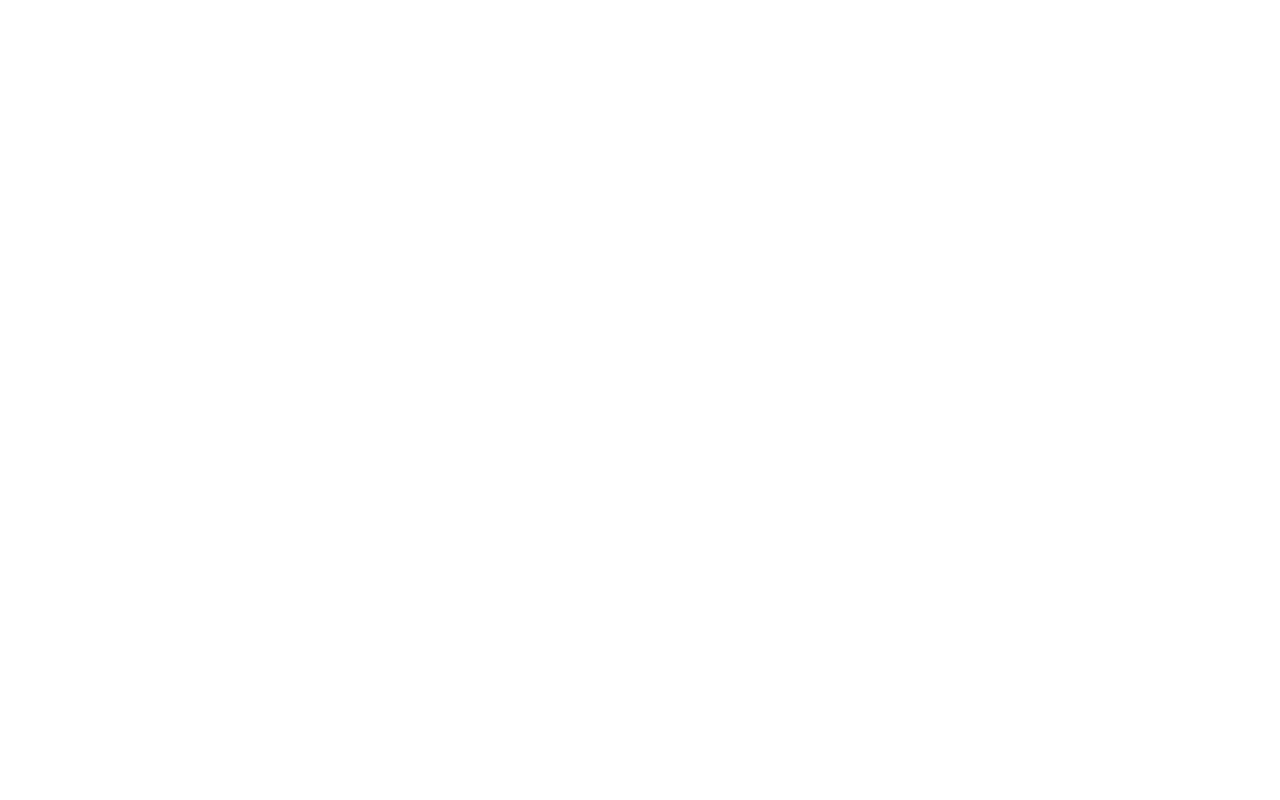
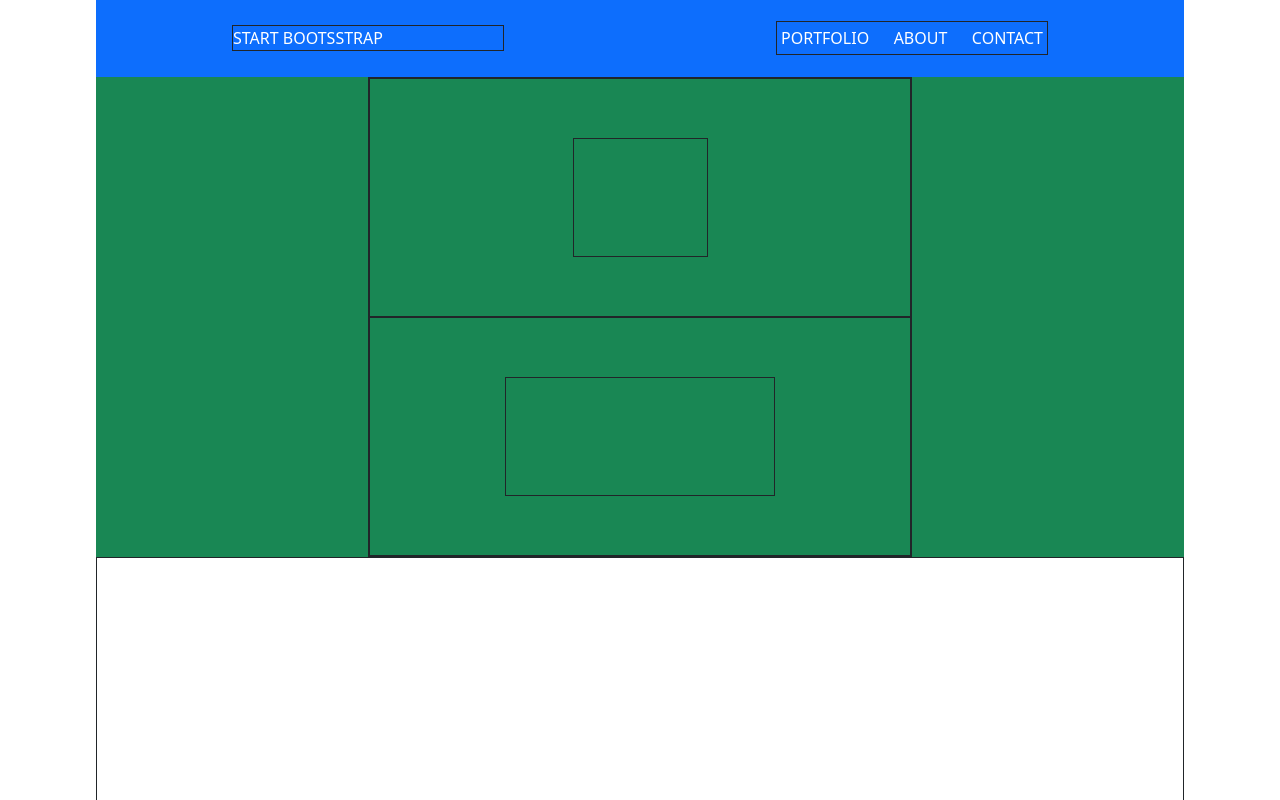
Before and after one commit to AndreaGir/html-css-bootstrap-freelancer, a plain HTML site: page index.html in a window 1280 px wide. Shown: the top 800 px of the page. Drawn offline with nearby package versions, Linux system fonts and the light colour scheme.

Commit message:
2 commit

```diff
--- a/index.html
+++ b/index.html
@@ -9,6 +9,34 @@
     <link href="https://cdn.jsdelivr.net/npm/bootstrap@5.0.2/dist/css/bootstrap.min.css" rel="stylesheet" integrity="sha384-EVSTQN3/azprG1Anm3QDgpJLIm9Nao0Yz1ztcQTwFspd3yD65VohhpuuCOmLASjC" crossorigin="anonymous">
 </head>
 <body>
+    <div>
+        <div class="container-all">
+            <div class="w-100 bg-primary camb d-flex justify-content-around align-items-center text-white">
+                <div class="border border-dark col-3 ">START BOOTSSTRAP</div>
+                <div class="border border-dark col-3 justify-content-between d-flex ">
+                    <div class="m-1">PORTFOLIO</div>
+                    <div class="m-1">ABOUT</div>
+                    <div class="m-1">CONTACT</div>
+                </div>
+            </div>
+            <div class="w-100 h-50 bg-success d-flex justify-content-center text-white">
+                <div class="w-50 h-100 border border-dark d-flex-column">
+                    <div class="border border-dark h-50 d-flex justify-content-around align-items-center">
+                        <div class=" w-25 h-50 border border-dark "></div>
+                    </div>
+                    <div class="border border-dark h-50 d-flex justify-content-around align-items-center">
+                        <div class=" w-50 h-50 border border-dark "></div>
+                    </div>
+                </div>
+            </div>
+            <div class="w-100 h-50 bg-white text-white border border-dark">
+            </div>
+            <div class="w-100 h-25 bg-success text-white border border-dark">
+            </div>
+
+        </div>
+    </div>
+
 
 
 
--- a/style.css
+++ b/style.css
@@ -0,0 +1,16 @@
+*{
+    padding: 0;
+    margin: 0;
+    box-sizing: border-box;
+}
+
+.container-all{
+    width: 85%;
+    height: 120vh;
+    margin: 0 auto;
+
+}
+
+.camb{
+    height: 8%;
+}
```
